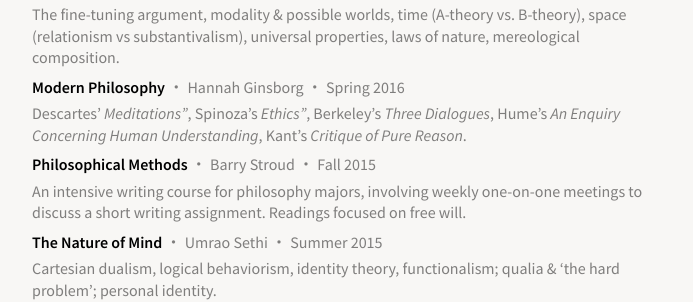
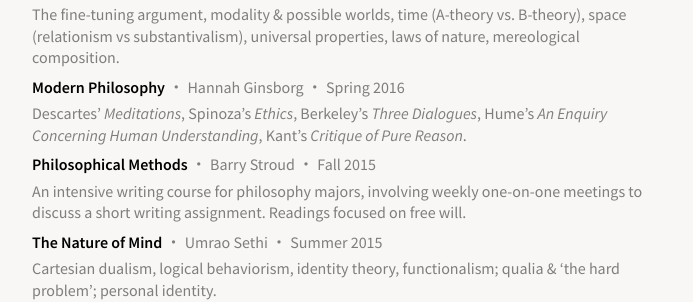
Before and after one commit to jacksonkernion/jacksonkernion.github.io, a Jekyll site: the page built from teaching.md, in a window 1280 px wide. Shown: the part 436-738 px from the top of the page, without its empty margins (293-986 px from the left). Built offline with Jekyll 4.4.1, drawn with Linux system fonts in a browser that asks for light colours; nearby versions of some CDN libraries; our own code applies the rules of GitHub Pages for plain Markdown files.

Commit message:
Fixed typo on Phil 25B description

```diff
--- a/teaching.md
+++ b/teaching.md
@@ -46,7 +46,7 @@ The fine-tuning argument, modality & possible worlds, time (A-theory vs. B-theor
 Modern Philosophy <span class="item-details">・ Hannah Ginsborg ・ Spring 2016</span>
 
 {: .item-description}
-Descartes' <i>Meditations"</i>, Spinoza's <i>Ethics"</i>, Berkeley's <i>Three Dialogues</i>, Hume's <i>An Enquiry Concerning Human Understanding</i>, Kant's <i>Critique of Pure Reason</i>.
+Descartes' <i>Meditations</i>, Spinoza's <i>Ethics</i>, Berkeley's <i>Three Dialogues</i>, Hume's <i>An Enquiry Concerning Human Understanding</i>, Kant's <i>Critique of Pure Reason</i>.
 
 {: .item-title}
 Philosophical Methods <span class="item-details">・ Barry Stroud ・ Fall 2015</span>
```
